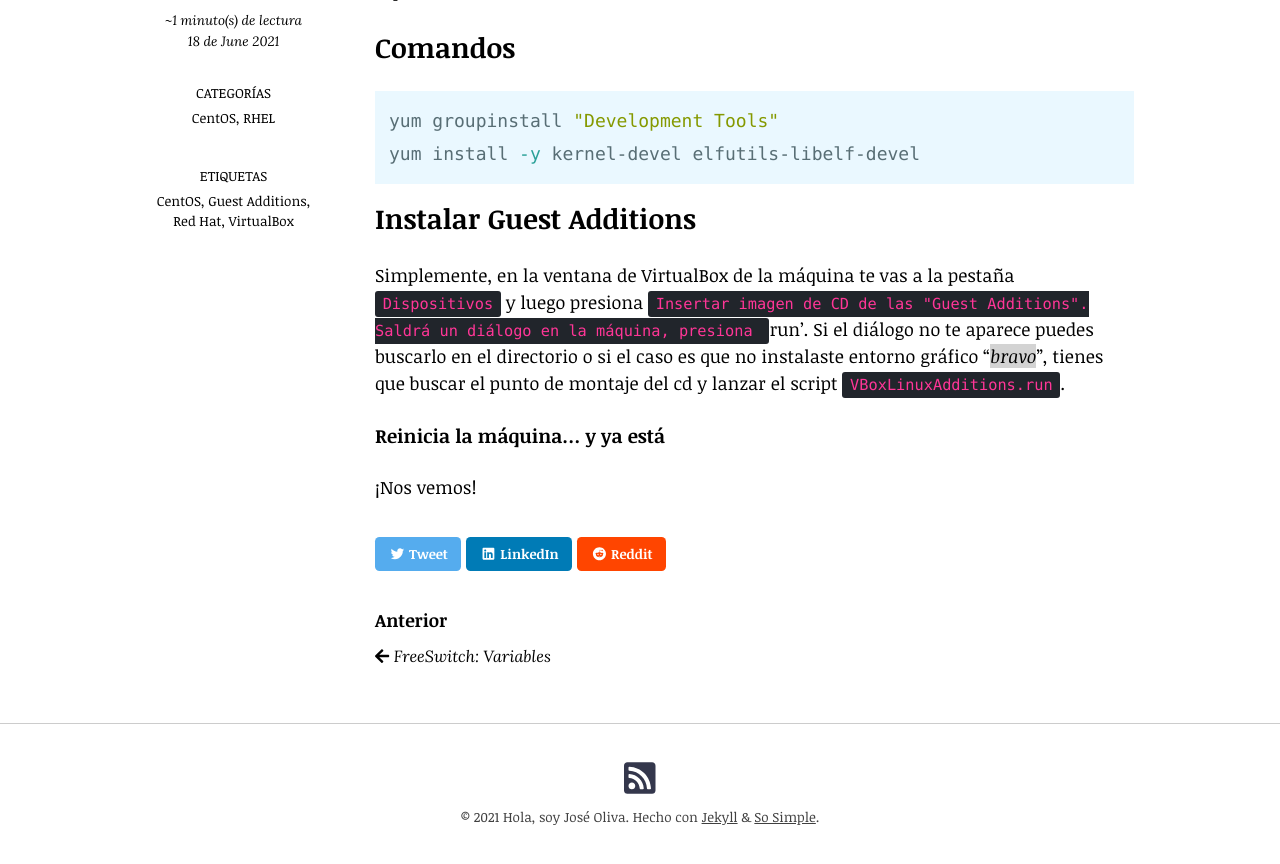
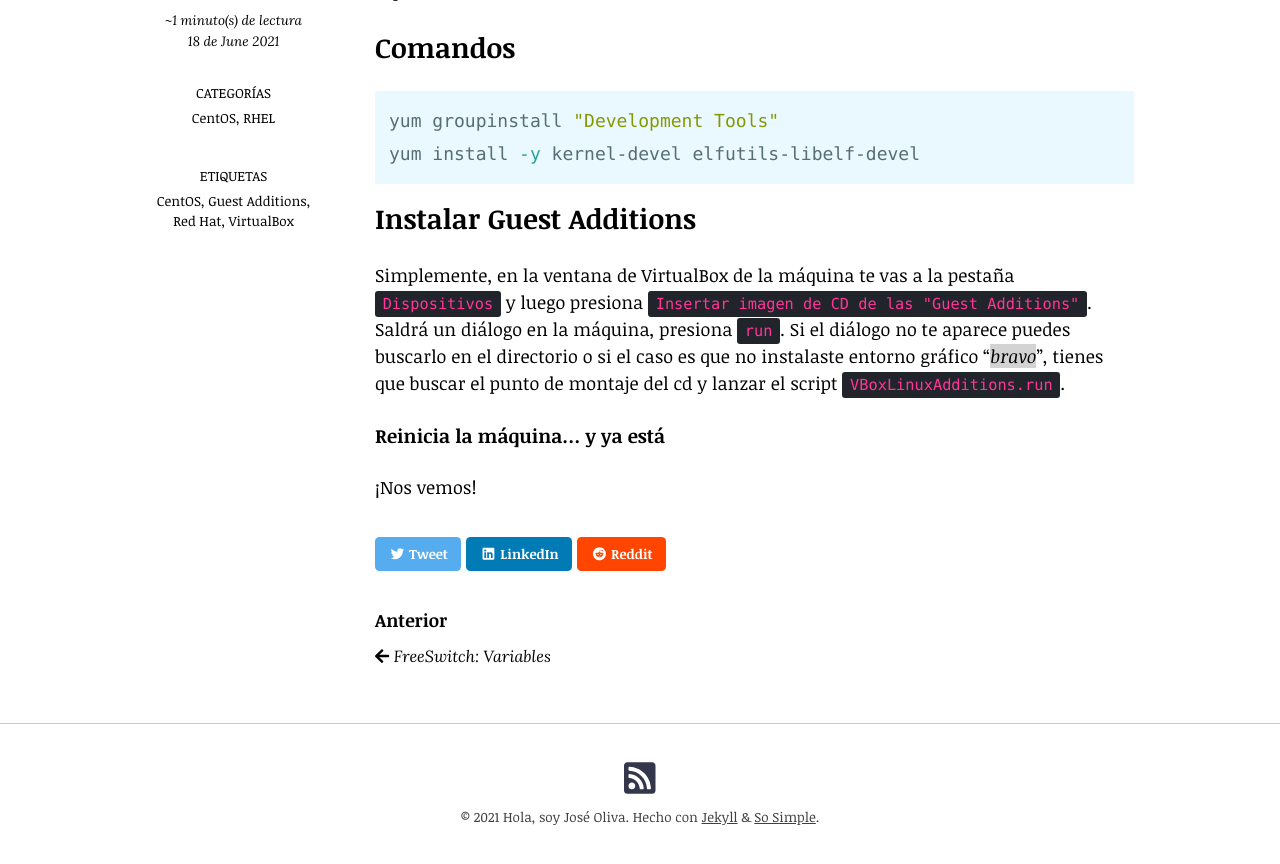
Before and after one commit to noobchamp/blog, a Jekyll site: the page built from _posts/2021-06-18-RedHat8-VirtualBox.markdown, in a window 1280 px wide and 900 px high, scrolled down 1048 px. Shown: the top 864 px of the window. Built offline with Jekyll 4.4.1, drawn with Linux system fonts in a browser that asks for light colours; nearby versions of some CDN libraries; comment, search, counter and statistics services are not loaded.

````diff
--- a/_posts/2021-06-18-RedHat8-VirtualBox.markdown
+++ b/_posts/2021-06-18-RedHat8-VirtualBox.markdown
@@ -25,8 +25,8 @@ yum install -y kernel-devel elfutils-libelf-devel
 ```
 
 ## Instalar Guest Additions
-Simplemente, en la ventana de VirtualBox de la máquina te vas a la pestaña `Dispositivos` y luego presiona `Insertar imagen de CD de las "Guest Additions".
-Saldrá un diálogo en la máquina, presiona `run'.
+Simplemente, en la ventana de VirtualBox de la máquina te vas a la pestaña `Dispositivos` y luego presiona `Insertar imagen de CD de las "Guest Additions"`.
+Saldrá un diálogo en la máquina, presiona `run`.
 Si el diálogo no te aparece puedes buscarlo en el directorio o si el caso es que no instalaste entorno gráfico "_bravo_", tienes que buscar el punto de montaje del cd y lanzar el script `VBoxLinuxAdditions.run`.
 
 #### Reinicia la máquina... y ya está
````
